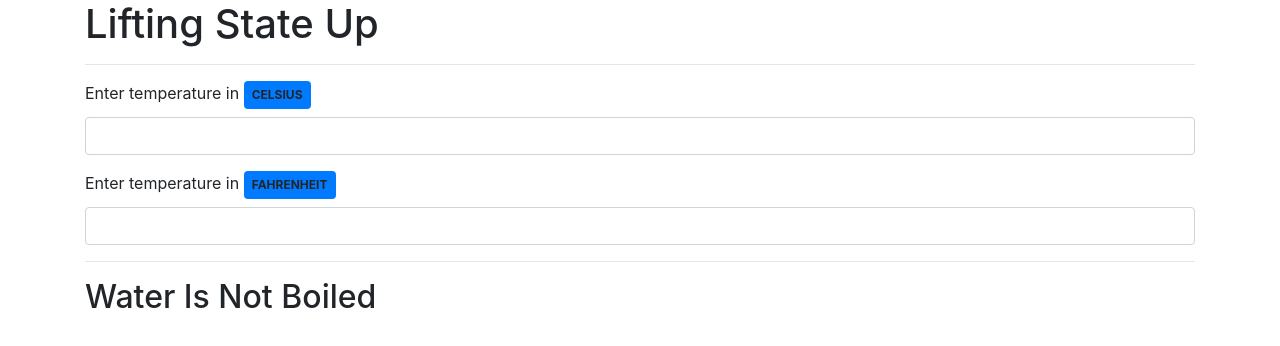
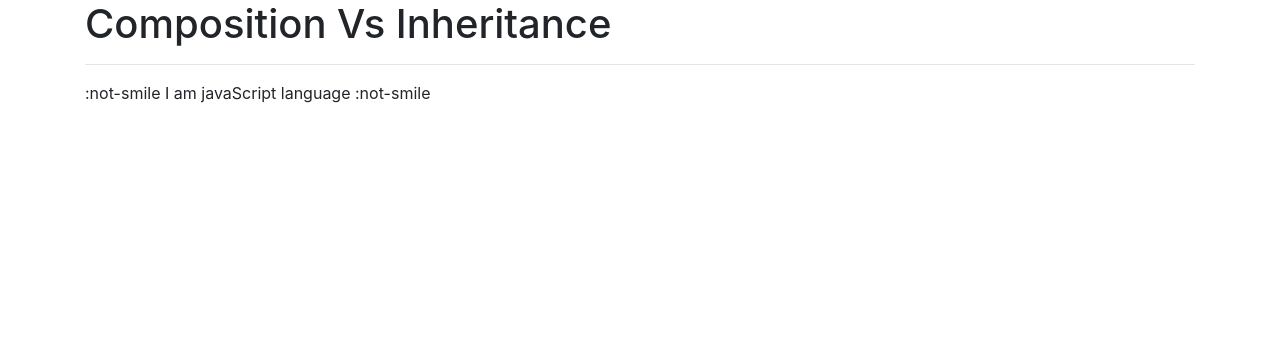
Before and after one commit to masud001/react-practice, a React (Create React App) app: page / in a window 1280 px wide. Shown: the top 346 px of the page. Built offline with nearby package versions, Linux system fonts and the light colour scheme.

Commit message:
Composition and Inheritence

```diff
--- a/src/App.js
+++ b/src/App.js
@@ -1,15 +1,15 @@
 import React, { Component } from 'react';
-import Calculator from './Components/Calculator';
-
+import Text from './Components/Composition/Text';
+import Emoji from './Components/Composition/Emoji';
 class App extends Component {
 	render() {
 		return (
 			<React.Fragment>
 				<div className='App'>
 					<div className='container'>
-						<h1 className=' text-capitalize '>Lifting State Up</h1>
+						<h1 className=' text-capitalize '>Composition vs Inheritance</h1>
 						<hr />
-						<Calculator />
+						<Emoji>{({ addEmoji }) => <Text addEmoji={addEmoji} />}</Emoji>
 					</div>
 				</div>
 			</React.Fragment>
--- /dev/null
+++ b/src/Components/Composition/Emoji.jsx
@@ -0,0 +1,8 @@
+import React, { Component } from 'react';
+
+export default class Emoji extends Component {
+	addEmoji = (text, emoji) => ` ${emoji}  ${text} ${emoji}`;
+	render() {
+		return this.props.children({ addEmoji: this.addEmoji });
+	}
+}
--- /dev/null
+++ b/src/Components/Composition/Text.jsx
@@ -0,0 +1,6 @@
+import React from 'react';
+
+export default function Text({ addEmoji }) {
+	const text = 'I am javaScript language';
+	return <div>{addEmoji ? addEmoji(text, ':not-smile') : text}</div>;
+}
--- /dev/null
+++ b/src/Components/inheritance/Emoji.jsx
@@ -0,0 +1,10 @@
+import React, { Component } from 'react';
+
+export default class Emoji extends Component {
+	addEmoji = (text, emoji) => ` ${emoji}  ${text} ${emoji}`;
+	render(override) {
+		let text = 'this is text';
+		if (override) text = override;
+		return <div>{text}</div>;
+	}
+}
--- /dev/null
+++ b/src/Components/inheritance/Text.jsx
@@ -0,0 +1,11 @@
+import React, { Component } from 'react';
+import Emoji from './Emoji';
+export default class Text extends Emoji {
+	constructor(props) {
+		super(props);
+	}
+	render() {
+		const decoratedText = this.addEmoji('I am Masudur', ' :smile ');
+		return super.render(decoratedText);
+	}
+}
```
